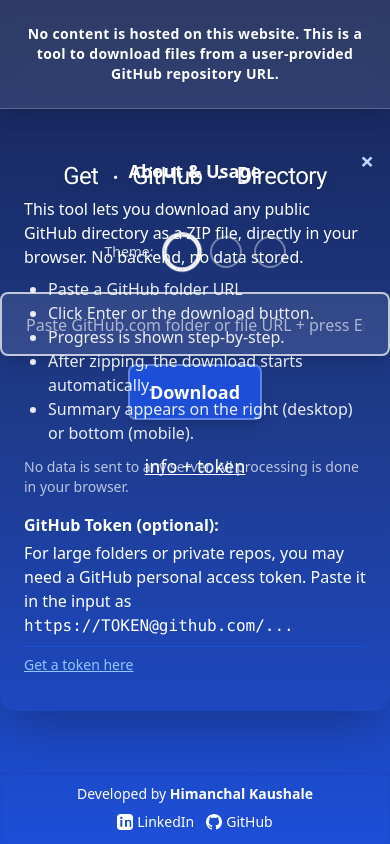
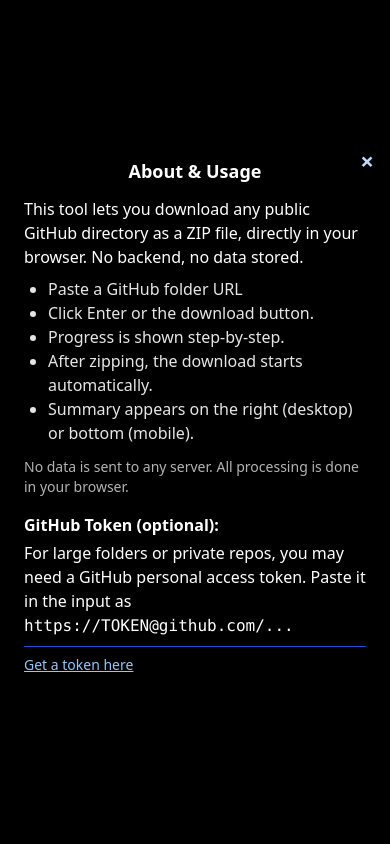
Before and after one commit to himanchalkaushale/Get-Github-Downloader, a React (Vite) app: page / in a window 390 px wide. Both pictures are taken after a click on the link "info + token". Built offline with nearby package versions, Linux system fonts and the light colour scheme.

Commit message:
Fix mobile info overlay

```diff
--- a/src/App.tsx
+++ b/src/App.tsx
@@ -327,11 +327,11 @@
       </div>
       {/* Mobile Info Overlay */}
       {showInfo && (
-        <div className={`lg:hidden fixed inset-0 z-50 bg-${accent}-950 bg-opacity-100 flex items-center justify-center min-h-screen`}>
+        <div className="lg:hidden fixed inset-0 z-50 bg-black bg-opacity-100 flex items-center justify-center min-h-screen">
           <div className={`relative w-full max-w-md mx-auto bg-${accent}-900/95 text-white rounded-2xl px-6 py-6 shadow-2xl overflow-y-auto max-h-[90vh]`}>
             <button onClick={() => setShowInfo(false)} className={`absolute top-3 right-4 text-${accent}-200 hover:text-white text-2xl font-bold focus:outline-none`}>&times;</button>
-            <div className="font-bold text-lg mb-3 text-center">About & Usage</div>
-            <div className="mb-3 text-base">
+            <div className="font-bold text-lg mb-3 text-center text-white">About & Usage</div>
+            <div className="mb-3 text-base text-white">
               <p className="mb-2">This tool lets you download any public GitHub directory as a ZIP file, directly in your browser. No backend, no data stored.</p>
               <ul className="list-disc ml-6 text-white/90">
                 <li>Paste a GitHub folder URL</li>
@@ -342,7 +342,7 @@
               </ul>
             </div>
             <div className="text-sm text-white/70 mb-4">No data is sent to any server. All processing is done in your browser.</div>
-            <div className="mb-3 text-base">
+            <div className="mb-3 text-base text-white">
               <div className="font-semibold mb-1">GitHub Token (optional):</div>
               <p className="mb-2">For large folders or private repos, you may need a GitHub personal access token. Paste it in the input as <span className="font-mono">https://TOKEN@github.com/...</span></p>
               <hr className={`border-${accent}-700 my-2`} />
```
